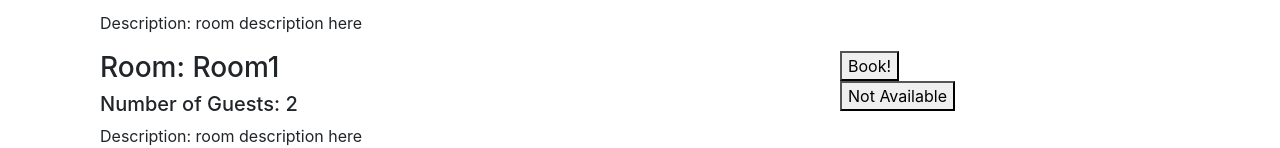
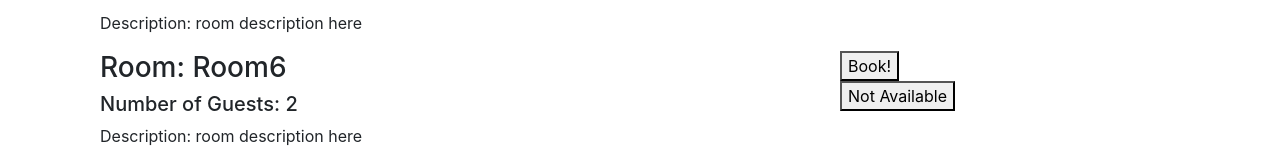
Before and after one commit to yetka/react-redux-marine-resort, a React app: page / in a window 1280 px wide. Shown: the part 851-999 px from the top of the page. Built offline with nearby package versions, Linux system fonts and the light colour scheme.

Commit message:
change App into stateful component

```diff
--- a/src/components/App.jsx
+++ b/src/components/App.jsx
@@ -3,7 +3,11 @@ import Admin from './Admin';
 import Guest from './Guest';
 import { Switch, Route } from 'react-router-dom';
 
-const masterRoomsList= {
+class App extends React.Component {
+  constructor() {
+    super();
+    this.state = {
+      masterRoomsList: {
         1: {
           name: 'Room1',
           description: 'room description here',
@@ -40,23 +44,42 @@ const masterRoomsList= {
           id: '5'
         },
         6: {
-    name: 'Room1',
+          name: 'Room6',
           description: 'room description here',
           numberOfGuests: 2,
           reservations: {'07/01/2018': {id: '07/01/2018', lastDay: '07/15/2018', firstName: 'John', lastName: 'Smith', phone: '206 123 4567'}, '07/16/2018': {id: '07/16/2018', lastDay: '08/15/2018', firstName: 'Matilda', lastName: 'Doe', phone: '206 123 9876'} },
           id: '6'
+        }
       },
-};
+      reservationsRequestsList: {
+        1: {
+          name: 'Room5',
+          description: 'room description here',
+          numberOfGuests: 2,
+          reservations: {'07/01/2018': {id: '07/01/2018', lastDay: '07/15/2018', firstName: 'John', lastName: 'Smith', phone: '206 123 4567'}, '08/16/2018': {id: '08/16/2018', lastDay: '09/15/2018', firstName: 'Matilda', lastName: 'Doe', phone: '206 123 9876'} },
+          id: '5'
+        },
+        2: {
+          name: 'Room1',
+          description: 'room description here',
+          numberOfGuests: 2,
+          reservations: {'07/01/2018': {id: '07/01/2018', lastDay: '07/15/2018', firstName: 'John', lastName: 'Smith', phone: '206 123 4567'}, '10/16/2018': {id: '10/16/2018', lastDay: '11/15/2018', firstName: 'Matilda', lastName: 'Doe', phone: '206 123 9876'} },
+          id: '6'
+        }
+      }
+    }
+  }
 
-function App(){
+  render() {
     return (
       <div className="container">
         <Switch>
-        <Route exact path='/' render={()=><Guest masterRoomsList={masterRoomsList} />} />
-        <Route path='/admin' render={()=><Admin masterRoomsList={masterRoomsList} />} />
+          <Route exact path='/' render={()=><Guest masterRoomsList={this.state.masterRoomsList} />} />
+          <Route path='/admin' render={()=><Admin masterRoomsList={this.state.masterRoomsList} />} />
         </Switch>
       </div>
     );
   }
+}
 
 export default App;
```
Lines whose indentation alone changed are shown as unchanged.
